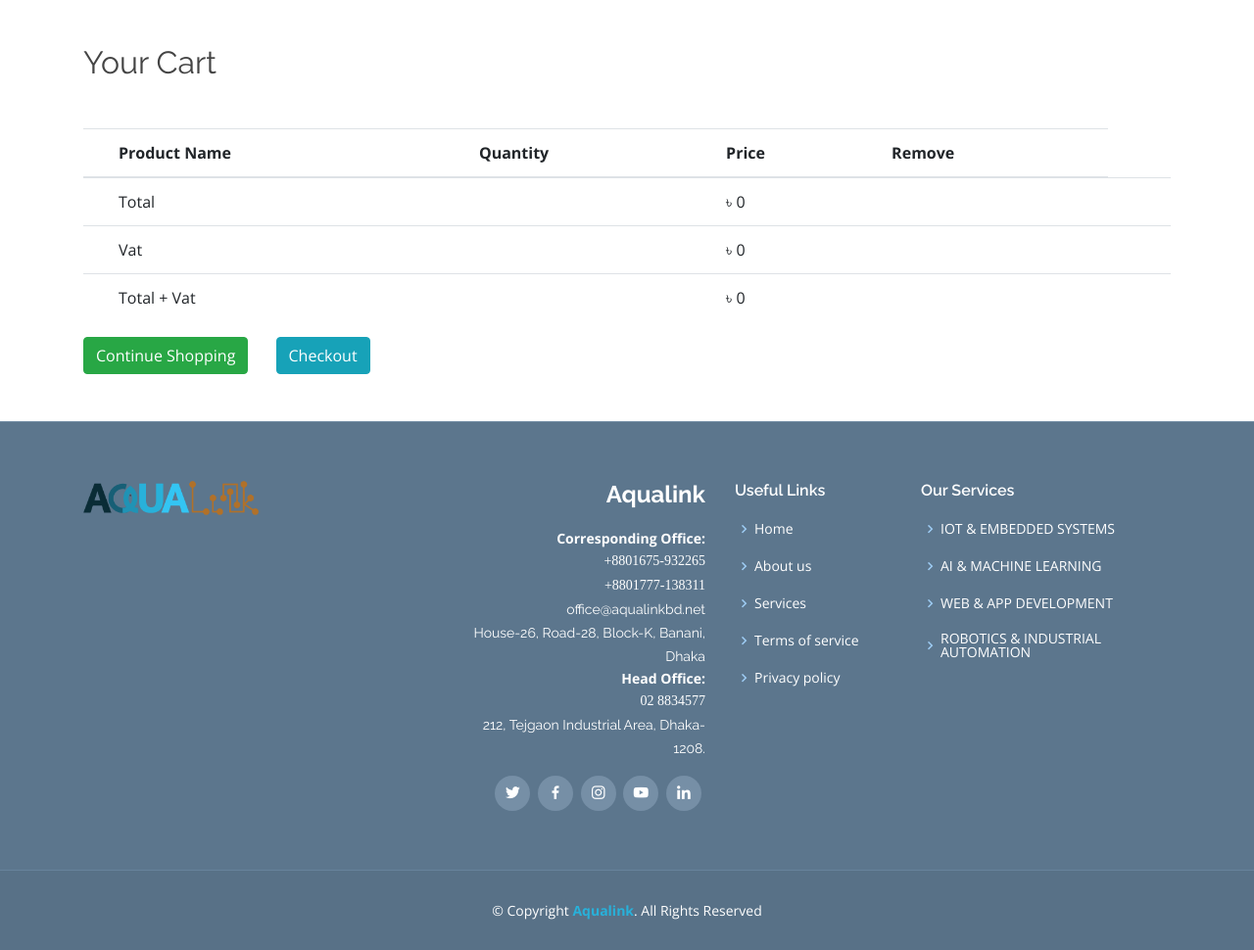
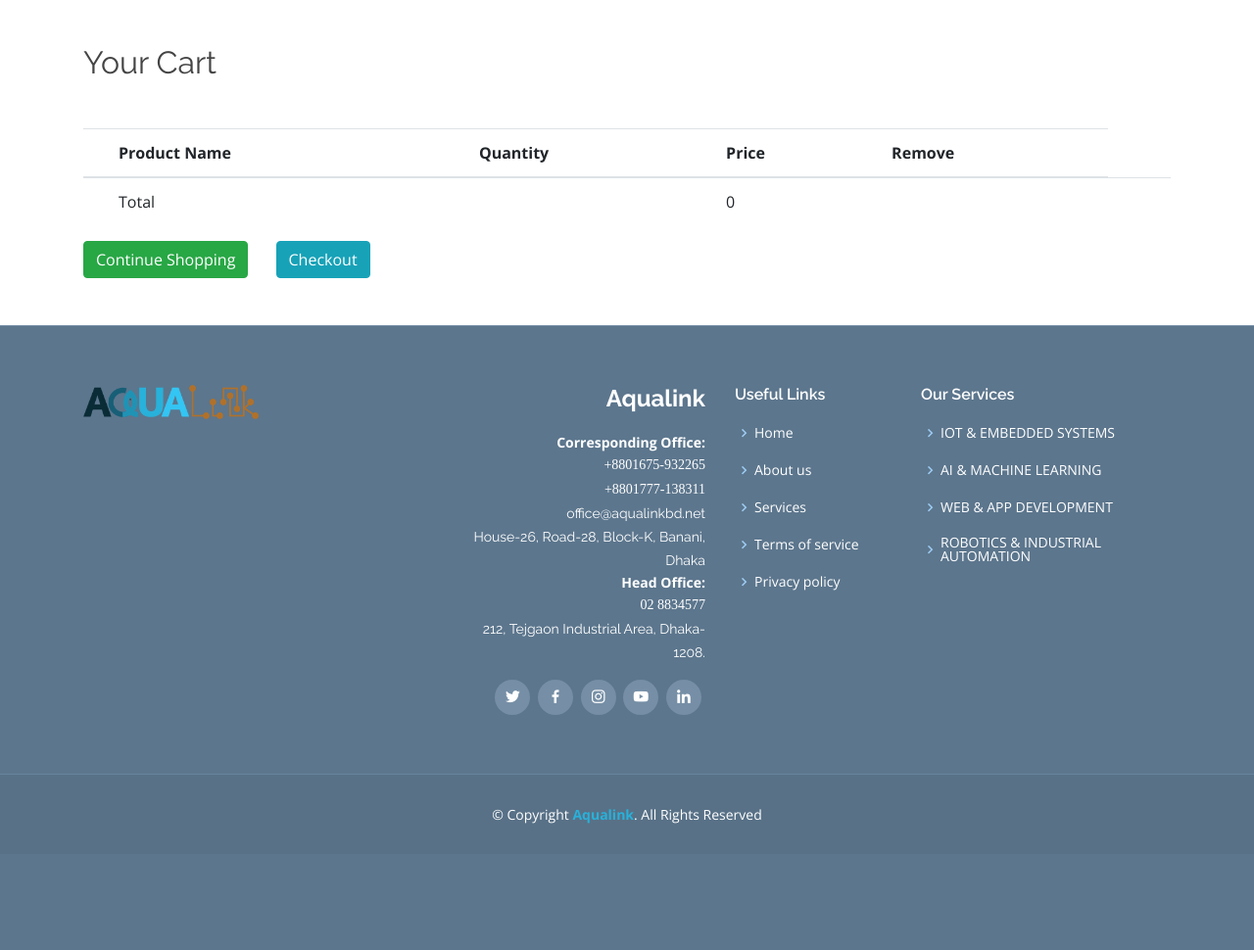
Before and after one commit to AAKON/aqualink4, a Django app: page /shop/cart/ in a window 1280 px wide. Shown: the part 164-1134 px from the top of the page at 98% size. After the commit the page ends 1005 px from the top, so only its background shows below. Run offline with Django 3.2, Linux system fonts and the light colour scheme; tables that the repository leaves empty hold one stand-in row (values such as "Sample post"); some libraries are stand-ins or nearby versions.

Commit message:
old version

```diff
--- a/shop/templates/shop/cart.html
+++ b/shop/templates/shop/cart.html
@@ -40,18 +40,6 @@
         <th scope="row"></th>
         <td colspan="2">Total</td>
         <td onload="totalprice" colspan="2" id="totalpriceall">&#2547; 00</td>
-        <td></td>
-      </tr>
-      <tr>
-        <th scope="row"></th>
-        <td colspan="2">Vat</td>
-        <td onload="totalprice" colspan="2" id="vatall">&#2547; 00</td>
-        <td></td>
-      </tr>
-      <tr>
-        <th scope="row"></th>
-        <td colspan="2">Total + Vat</td>
-        <td onload="totalprice" colspan="2" id="vatntotalall">&#2547; 00</td>
         <td></td>
       </tr>
     </tbody>
@@ -124,14 +112,6 @@
           <input name="total_price" id="total_p" required >
 
         </div>
-        <div hidden class="md-form mb-5">
-          <input name="vat" id="vat" required >
-
-        </div>
-        <div hidden class="md-form mb-5">
-          <input name="vat_total" id="vat_total" required >
-
-        </div>
 
       </div>
       <div class="modal-footer d-flex justify-content-center">
@@ -157,11 +137,7 @@
 // console.log(sessionStorage);
 var userName = "Shekhar Shete";
 '<%Session["UserName"] = "' + userName + '"; %>';
-document.getElementById('totalpriceall').innerHTML = '&#2547; '+sum;
-var vat = Math.round(sum*.15)
-document.getElementById('vatall').innerHTML = '&#2547; '+ vat;
-var total_vat = Math.round(sum*.15)+sum;
-document.getElementById('vatntotalall').innerHTML = '&#2547; '+ total_vat;
+document.getElementById('totalpriceall').innerHTML = sum;
 
 function val(price,product,quantity) {
     // let com = document.getElementById(product).value;
@@ -170,15 +146,12 @@
   $('.totalprice').each(function(){
   sum += parseFloat(this.innerText);
                                   });
-  console.log(sum);
+  console.log(sum)
 
-  document.getElementById('totalpriceall').innerHTML = '&#2547; '+sum ;
-  document.getElementById('vatall').innerHTML = '&#2547; '+ Math.round(sum*.15);
-  var total_vat = Math.round(sum*.15)+sum;
-  document.getElementById('vatntotalall').innerHTML = '&#2547; '+ total_vat;
+  document.getElementById('totalpriceall').innerHTML = sum;
 }
 function frm(){
-  var quantity = [];
+  var quantity = []
   $('.quantity').each(function(){
      quantity.push(parseInt(this.value));
                                        });
@@ -187,13 +160,10 @@
     // $('.totalprice').each(function(){
     // sum += parseFloat(this.innerText);
     //                                 });
-    var totalpriceall =document.getElementById('totalpriceall').innerHTML;
-    var vatall =document.getElementById('vatall').innerHTML;
-    var vatntotalall =document.getElementById('vatntotalall').innerHTML;
+    var venugopal =document.getElementById('totalpriceall').innerHTML;
 
-    document.getElementById('total_p').value = totalpriceall.replace(/\D/g, "");
-    document.getElementById('vat').value = vatall.replace(/\D/g, "");
-    document.getElementById('vat_total').value = vatntotalall.replace(/\D/g, "");
+
+    document.getElementById('total_p').value = venugopal;
 }
 
 
--- a/shop/views.py
+++ b/shop/views.py
@@ -109,12 +109,9 @@
     quantity = request.POST['quantity'].split(',')
     pro = request.session['product']
     total_price = request.POST['total_price']
-    vat = request.POST['vat']
-    vat_total = request.POST['vat_total']
     products =Product.objects.filter(pk__in=pro)
     price = Shop.objects.all()
     em = request.POST['email']
-    # print(vat)
 
 
     cutomer = oder_tb(
@@ -143,8 +140,6 @@
             'product_quantity': quantity,
             'product_price': price,
             'total_price' : total_price,
-            'vat' : vat,
-            'vat_total' : vat_total,
             'customer_name'  :  request.POST['name'],
             'customer_address' : request.POST['address'],
             'customer_phone' : request.POST['phone'],
@@ -173,4 +168,3 @@
     messages.info(request, "Successfully placed your order, soon we will contact with you. Check your email,which you just submitted. Thank you !")
 
     return HttpResponseRedirect(request.META.get('HTTP_REFERER'))
-    # return HttpResponse(pdf.getvalue(), content_type='application/pdf')
--- a/static/assets/css/style.css
+++ b/static/assets/css/style.css
@@ -1496,5 +1496,5 @@
 	width: 100%;
 	height: 100%;
 	z-index: 9999;
-	background: url(https://aqualinkbangladesh.com/static/assets/loadpage/aqualink.gif) center no-repeat #fff;
+	background: url(https://digitalsynopsis.com/wp-content/uploads/2016/06/loading-animations-preloader-gifs-ui-ux-effects-18.gif) center no-repeat #fff;
 }
```
Also changed, not shown: templates/pdf/invoice.html (+2 -8 lines).
